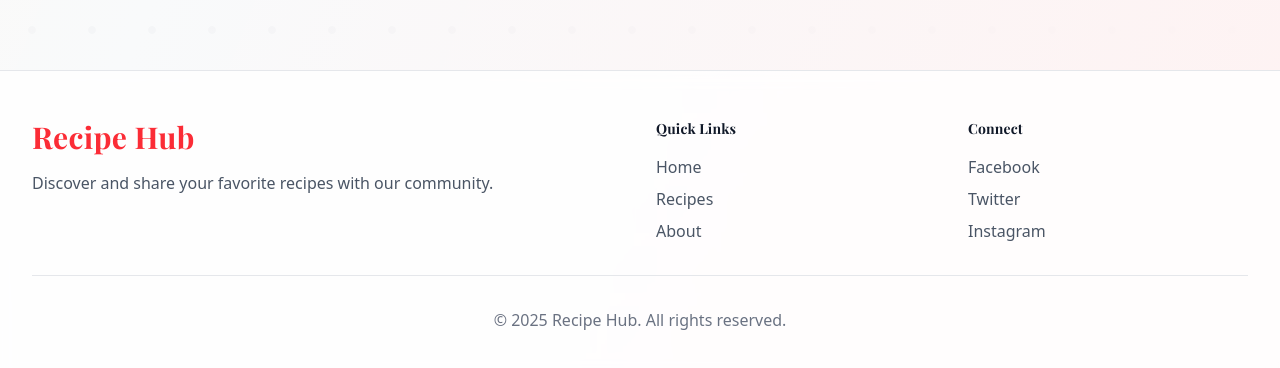
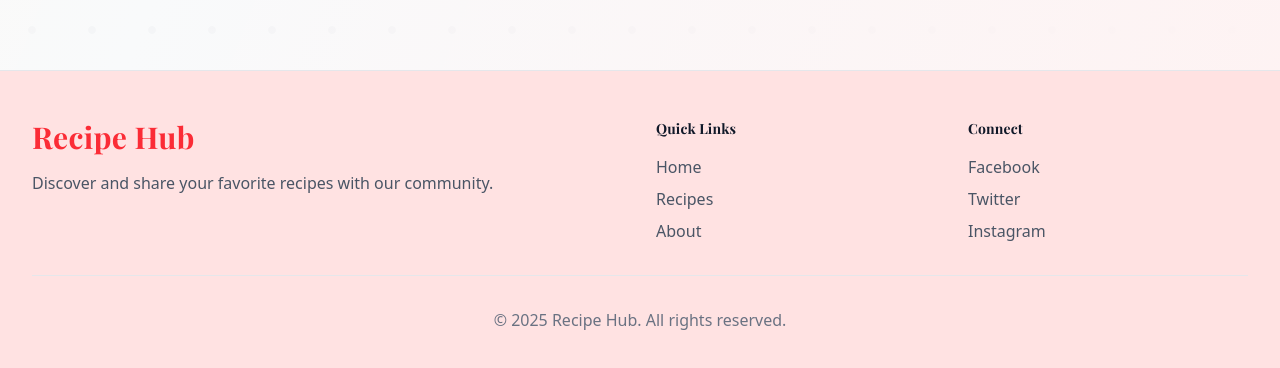
Before and after one commit to CodedBy-Aman/recipe-app, a React (Vite) app: page / in a window 1280 px wide. Shown: the part 2884-3252 px from the top of the page. Built offline with nearby package versions, Linux system fonts and the light colour scheme.

Commit message:
changed footer bg color

```diff
--- a/src/components/Footer.jsx
+++ b/src/components/Footer.jsx
@@ -3,7 +3,7 @@ import { Link } from 'react-router-dom';
 
 const Footer = () => {
   return (
-    <footer className="bg-white/80 backdrop-blur-sm border-t border-gray-200 mt-auto">
+    <footer className="bg-red-100 backdrop-blur-sm border-t border-gray-200 mt-auto">
       <div className="max-w-7xl mx-auto px-4 sm:px-6 lg:px-8 py-12">
         <div className="grid grid-cols-1 md:grid-cols-4 gap-8">
           <div className="col-span-1 md:col-span-2">
```
